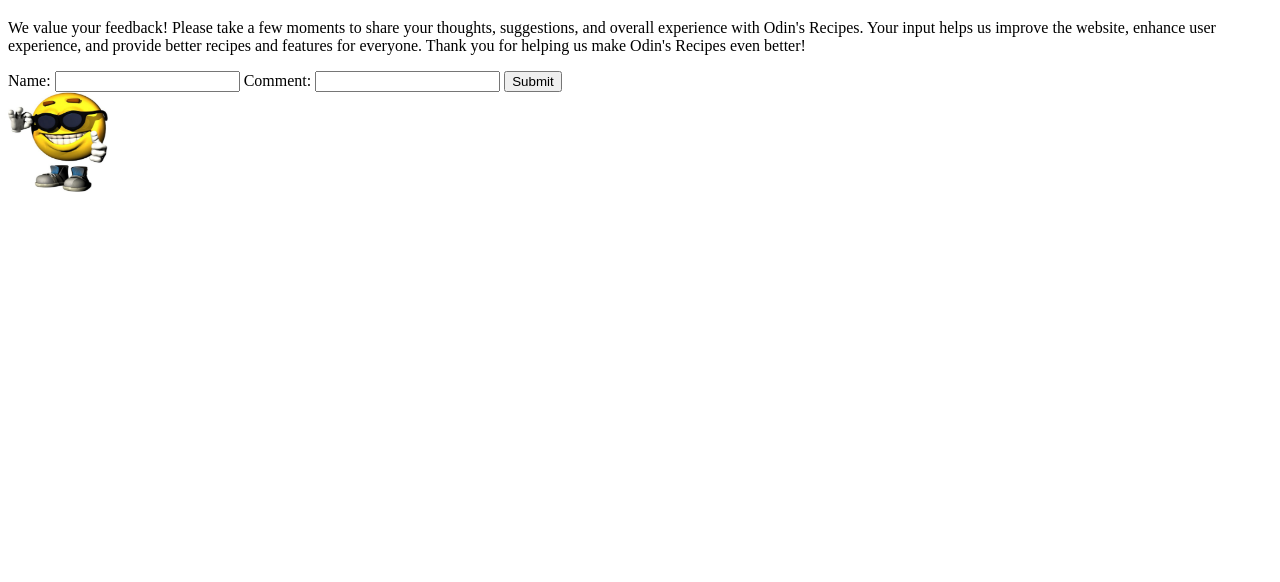
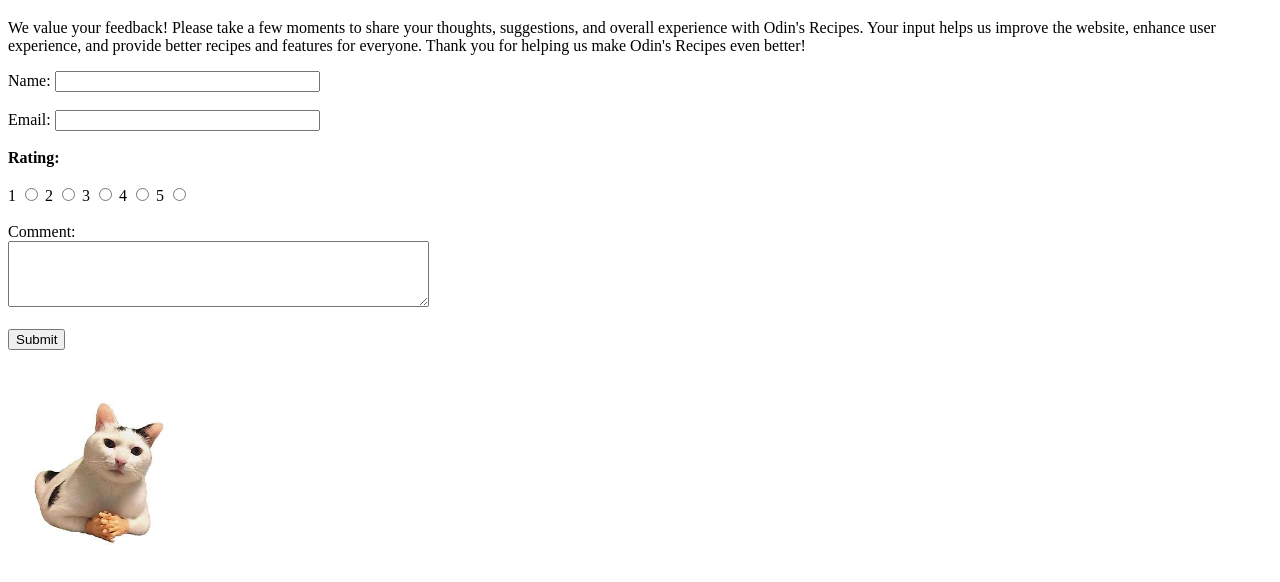
Before and after one commit to skylergo-jpg/odin-recipes, a plain HTML site: page feedbackform.html in a window 1280 px wide. Shown: the part 108-690 px from the top of the page. Drawn offline with Linux system fonts and the light colour scheme.

Commit message:
Revamped the feedback form; Added a rating system.

```diff
--- a/feedbackform.html
+++ b/feedbackform.html
@@ -21,14 +21,35 @@
     <!-- FORM -->
      <form>
         <label for="name">Name: </label>
-        <input type="text" id="name">
-        <label for="comment">Comment: </label>
-        <input type="text" id="comment">
+        <input type="text" id="name" size="30"><br><br>
+
+        <label for="email">Email: </label>
+        <input type="text" id="email" size="30"><br><br>
+
+        <strong>Rating:</strong><br><br>
+
+        <div>
+            <label>1</label>
+            <input type="radio" name="rating" value="1">
+            <label>2</label>
+            <input type="radio" name="rating" value="2">
+            <label>3</label>
+            <input type="radio" name="rating" value="3">
+            <label>4</label>
+            <input type="radio" name="rating" value="4">
+            <label>5</label>
+            <input type="radio" name="rating" value="5">
+        </div>
+
+        <br>
+
+        <label for="comment">Comment: </label><br>
+        <textarea id="comment" name="comment" rows="4" cols="50"></textarea><br><br>
         <input type="submit" value="Submit">
 
      </form>
 
-     <img src="images/cool_smile.jpg" alt="Cool Dude with a Smile" width="100" height="100">
+     <img src="images/ket.jpg" alt="Cool Dude with a Smile" width="200" height="200">
 
     </body>
 </html>
```
Also changed, not shown: images/ket.jpg (added).
